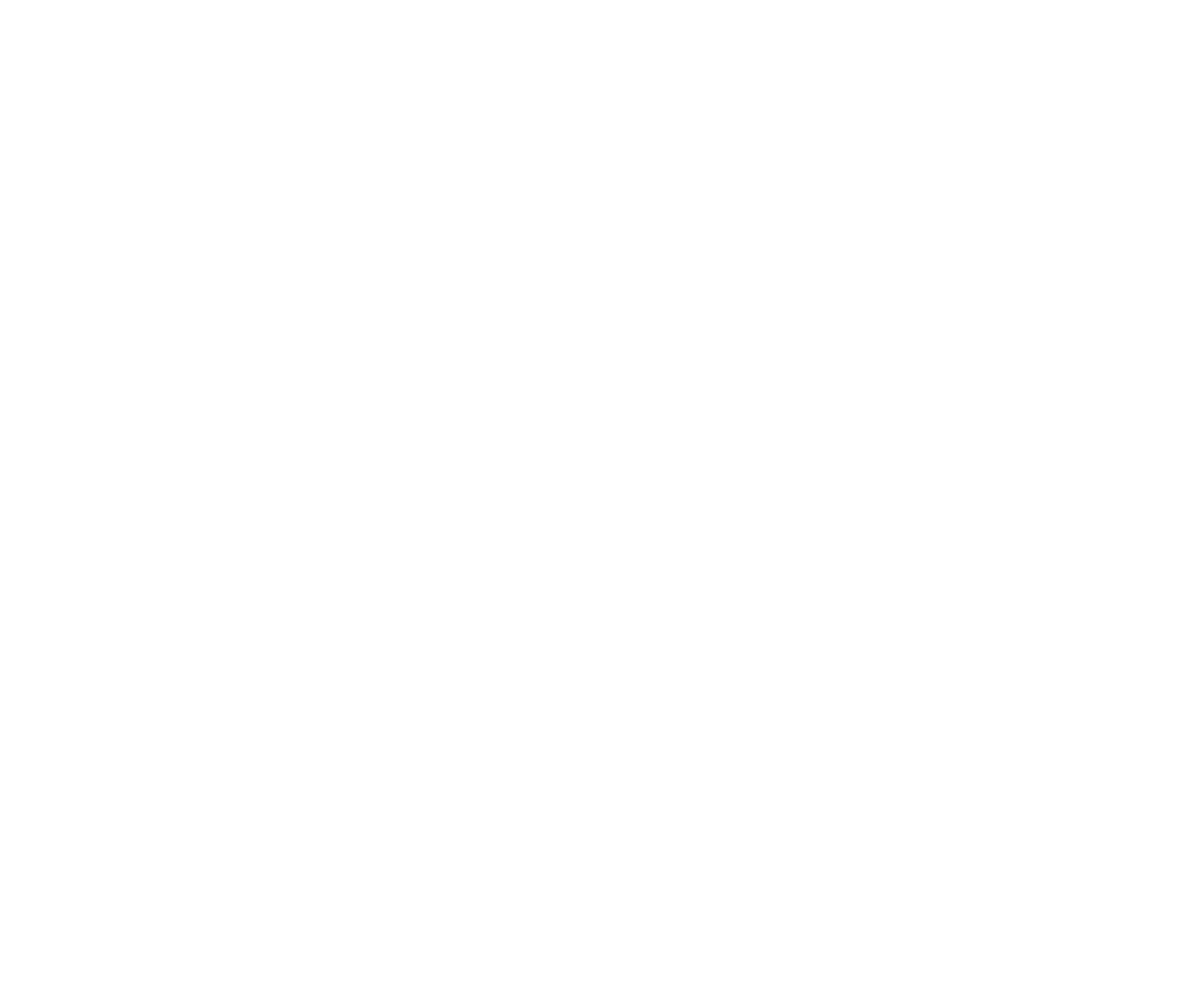
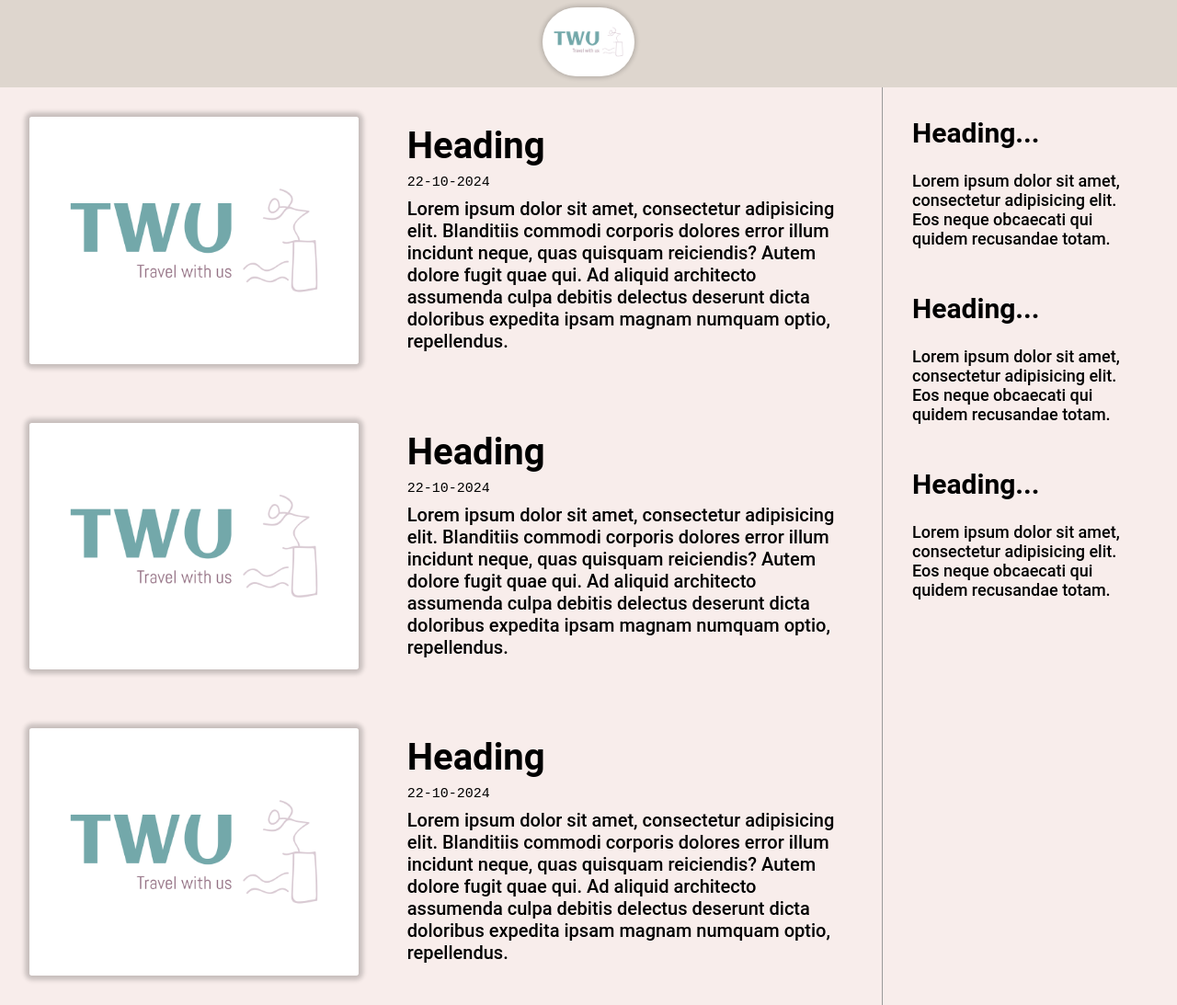
Before and after one commit to BleNd85/front, a plain HTML site: page lab1/layout4/index.html in a window 1280 px wide. Shown: the whole page at 92% size. Before the commit the page ends 800 px from the top, so only its background shows below. Drawn offline with Linux system fonts and the light colour scheme.

Commit message:
adds layout 4 flexbox. TODO: layout 5 and adaptation

```diff
--- a/lab1/layout1/style.css
+++ b/lab1/layout1/style.css
@@ -10,6 +10,11 @@ p {
     font-size: 14px;
 }
 
+body {
+    max-width: 1920px;
+    margin: 0 auto;
+    box-shadow: 0 8px 16px 0 rgba(0, 0, 0, 0.2), 0 6px 20px 0 rgba(0, 0, 0, 0.19);
+}
 
 table {
     width: 100%;
--- a/lab1/layout2/style.css
+++ b/lab1/layout2/style.css
@@ -11,6 +11,11 @@
     flex-direction: row;
 }
 
+body {
+    max-width: 1920px;
+    margin: 0 auto;
+    box-shadow: 0 8px 16px 0 rgba(0, 0, 0, 0.2), 0 6px 20px 0 rgba(0, 0, 0, 0.19);
+}
 .logo-img {
     width: 100px;
     height: 75px;
@@ -19,17 +24,12 @@
 }
 
 .header {
-    padding-left: 1rem;
-    padding-right: 1rem;
-    border-radius: 2rem 2rem;
     display: flex;
     justify-content: space-between;
     align-items: center;
-    border: 0.1rem solid #000000;
     box-shadow: 0 0 0.2rem 0.1rem rgba(0, 0, 0, 0.2);
     height: 100%;
     overflow: auto;
-    margin: 1rem 1rem 0;
 
 }
 
--- a/lab1/layout3/style.css
+++ b/lab1/layout3/style.css
@@ -51,6 +51,7 @@ body {
 }
 
 .heading {
+    overflow: auto;
     margin: 1rem;
 
     h3 {
@@ -84,6 +85,7 @@ body {
 }
 
 .main-section {
+    overflow: auto;
     margin: 2rem 1rem;
     display: grid;
     grid-template-rows: 9fr 1fr;
@@ -127,6 +129,7 @@ body {
 }
 
 .guide-section {
+    overflow: auto;
     display: grid;
     grid-template-rows: 1fr 4fr 2fr;
     justify-items: center;
--- a/lab1/layout4/index.html
+++ b/lab1/layout4/index.html
@@ -2,9 +2,70 @@
 <html lang="en">
 <head>
     <meta charset="UTF-8">
-    <title>Title</title>
+    <title>Float</title>
+    <link rel="stylesheet" href="style.css">
 </head>
 <body>
-
+<header class="header">
+    <img class="logo-img" src="logo.png" alt="logo">
+</header>
+<section class="main-section clearfix">
+    <article class="article">
+        <img class="image" src="logo.png" alt="img1">
+        <div class="article-text">
+            <h1 class="heading">Heading</h1>
+            <h6 class="date">22-10-2024</h6>
+            <p class="text">Lorem ipsum dolor sit amet, consectetur adipisicing elit. Blanditiis commodi corporis
+                dolores error
+                illum incidunt neque, quas quisquam reiciendis? Autem dolore fugit quae qui. Ad aliquid architecto
+                assumenda culpa debitis delectus deserunt dicta doloribus expedita ipsam magnam numquam optio,
+                repellendus.</p>
+        </div>
+    </article>
+    <article class="article">
+        <img class="image" src="logo.png" alt="img1">
+        <div class="article-text">
+            <h1 class="heading">Heading</h1>
+            <h6 class="date">22-10-2024</h6>
+            <p class="text">Lorem ipsum dolor sit amet, consectetur adipisicing elit. Blanditiis commodi corporis
+                dolores error
+                illum incidunt neque, quas quisquam reiciendis? Autem dolore fugit quae qui. Ad aliquid architecto
+                assumenda culpa debitis delectus deserunt dicta doloribus expedita ipsam magnam numquam optio,
+                repellendus.</p>
+        </div>
+    </article>
+    <article class="article">
+        <img class="image" src="logo.png" alt="img1">
+        <div class="article-text">
+            <h1 class="heading">Heading</h1>
+            <h6 class="date">22-10-2024</h6>
+            <p class="text">Lorem ipsum dolor sit amet, consectetur adipisicing elit. Blanditiis commodi corporis
+                dolores error
+                illum incidunt neque, quas quisquam reiciendis? Autem dolore fugit quae qui. Ad aliquid architecto
+                assumenda culpa debitis delectus deserunt dicta doloribus expedita ipsam magnam numquam optio,
+                repellendus.</p>
+        </div>
+    </article>
+</section>
+<aside class="right-panel clearfix">
+    <div class="panel-item">
+        <h3 class="panel-h3">Heading...</h3>
+        <p class="panel-text">Lorem ipsum dolor sit amet, consectetur adipisicing elit. Eos neque obcaecati qui
+            quidem recusandae
+            totam.</p>
+    </div>
+    <div class="panel-item">
+        <h3 class="panel-h3">Heading...</h3>
+        <p class="panel-text">Lorem ipsum dolor sit amet, consectetur adipisicing elit. Eos neque obcaecati qui
+            quidem recusandae
+            totam.</p>
+    </div>
+    <div class="panel-item">
+        <h3 class="panel-h3">Heading...</h3>
+        <p class="panel-text">Lorem ipsum dolor sit amet, consectetur adipisicing elit. Eos neque obcaecati qui
+            quidem recusandae
+            totam.</p>
+    </div>
+</aside>
 </body>
 </html>
--- a/lab1/layout4/style.css
+++ b/lab1/layout4/style.css
@@ -0,0 +1,102 @@
+* {
+    margin: 0;
+    padding: 0;
+    box-sizing: border-box;
+    font-family: "Google Sans", Roboto, Arial, sans-serif;
+    font-weight: 500;
+}
+
+.header {
+    background: #ded6ce;
+    padding: 0.5rem 2rem;
+    text-align: center;
+}
+
+body {
+    background: #f8edeb;
+    max-width: 1536px;
+    margin: 0 auto;
+    box-shadow: 0 8px 16px 0 rgba(0, 0, 0, 0.2), 0 6px 20px 0 rgba(0, 0, 0, 0.19);
+}
+
+body::after {
+    content: "";
+    display: block;
+    clear: both;
+}
+
+.section {
+    box-shadow: 0 0 0.3rem 0.1rem rgba(0, 0, 0, 0.2);
+}
+
+.logo-img {
+    float: initial;
+    width: 100px;
+    height: 75px;
+    border-radius: 5rem 5rem;
+    box-shadow: 0 0 0.3rem 0.1rem rgba(0, 0, 0, 0.2);
+
+}
+
+.main-section {
+    float: left;
+    width: 75%;
+    border-right: #9a9a9a groove 1px;
+}
+
+.right-panel {
+    float: right;
+    width: 25%;
+    padding: 2rem;
+}
+
+.image {
+    float: left;
+    width: 40%;
+    height: auto;
+    border-radius: 0.2rem;
+    box-shadow: 0 0 0.3rem 0.3rem rgba(0, 0, 0, 0.2);
+}
+
+.article-text {
+    padding: 0.5rem;
+    float: right;
+    width: 55%;
+}
+
+.article {
+    overflow: hidden;
+    padding: 2rem;
+}
+
+
+.heading {
+    margin-bottom: 0.5rem;
+    font-weight: bold;
+    font-size: 40px;
+}
+
+.date {
+    font-family: Courier New, monospace;
+    font-size: 15px;
+    margin-bottom: 0.5rem;
+}
+
+.text {
+    font-size: 20px;
+}
+
+.panel-item {
+    margin-bottom: 3rem;
+}
+
+.panel-h3 {
+    margin-bottom: 1.5rem;
+    font-weight: bold;
+    font-size: 30px;
+}
+
+.panel-text {
+    font-size: 18px;
+
+}
```
Also changed, not shown: lab1/layout4/logo.png (added).
